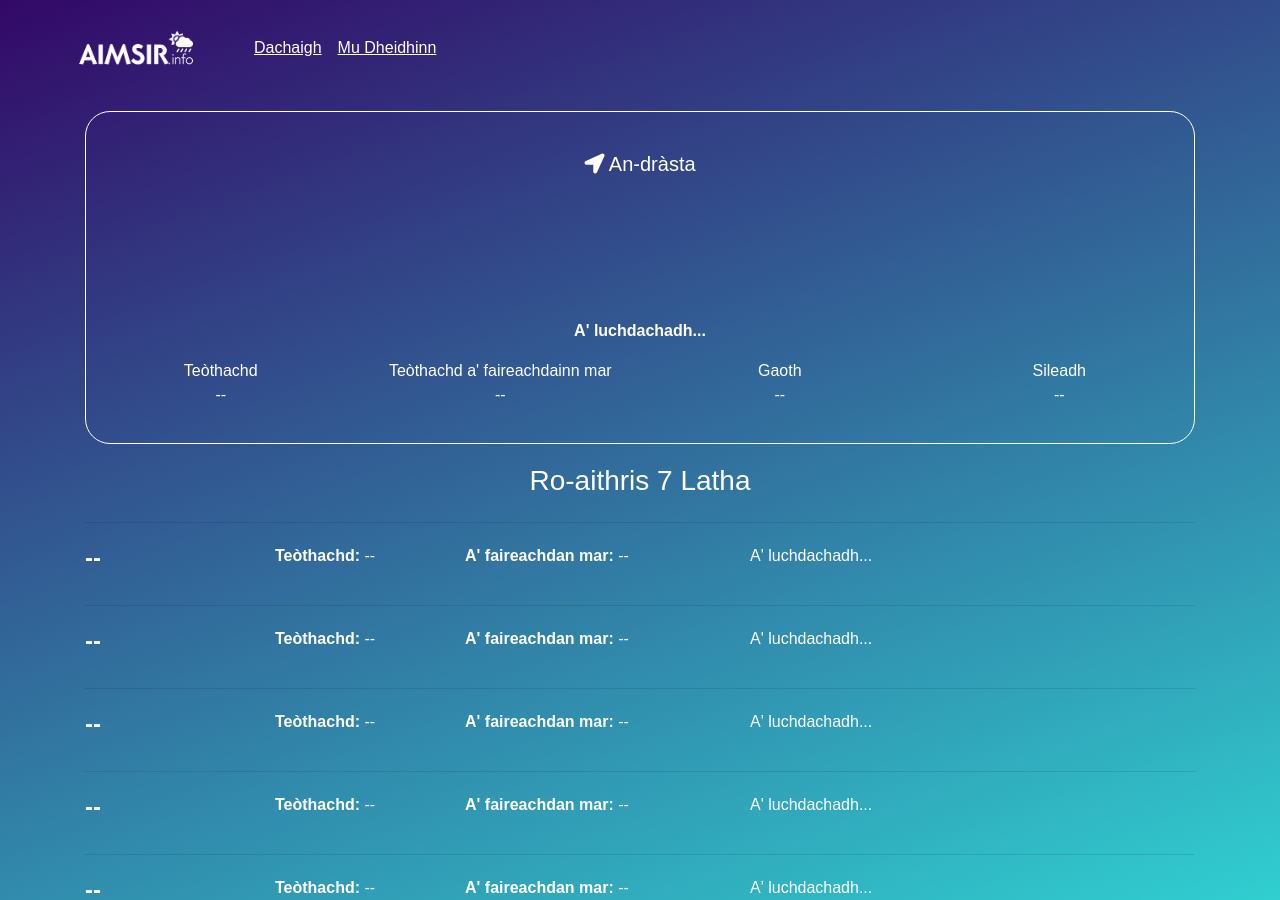
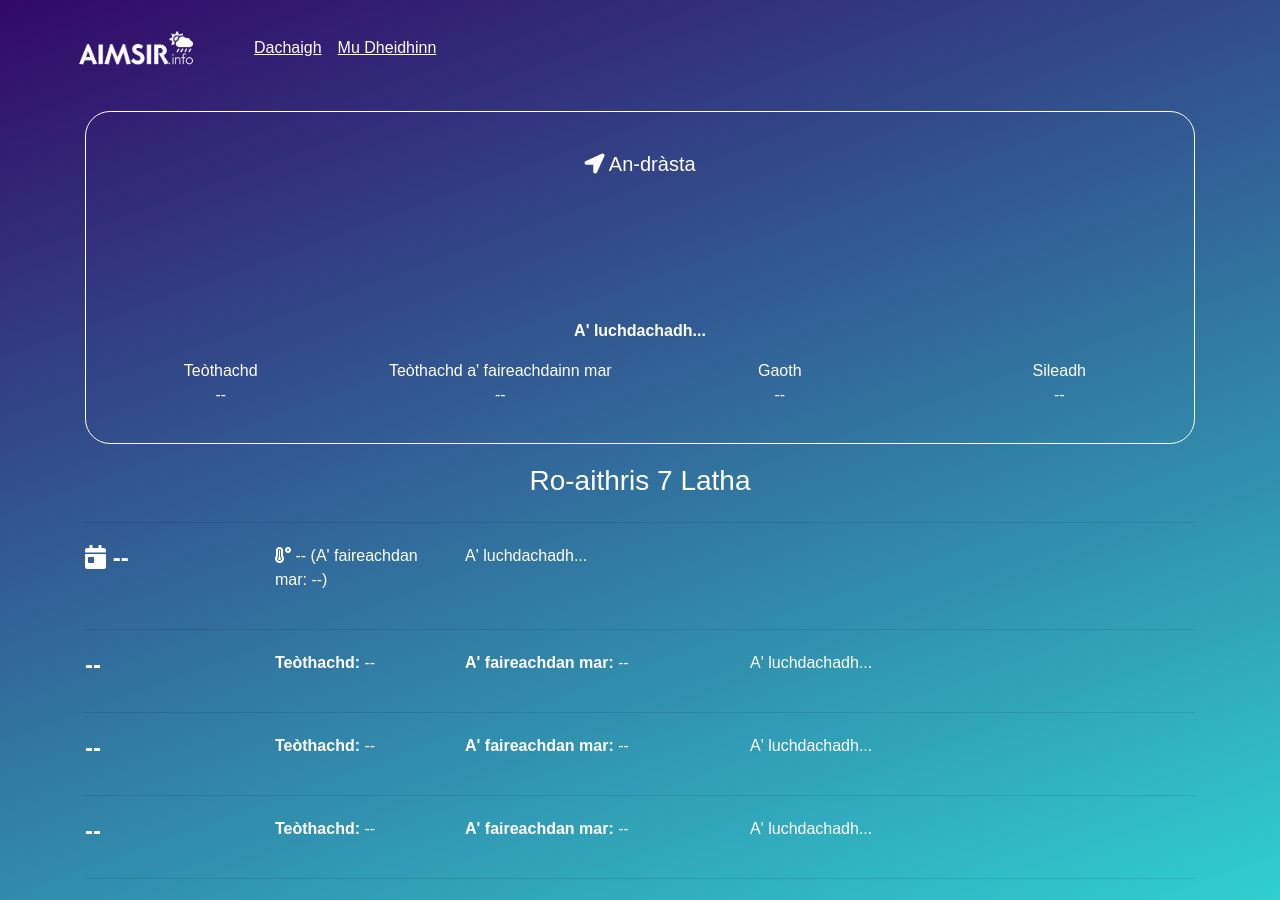
Before and after one commit to angeidheal/aimsir, a Jekyll site: the page built from index.html, in a window 1280 px wide and 900 px high. Built offline with Jekyll 4.4.1, drawn with Linux system fonts in a browser that asks for light colours; nearby versions of some CDN libraries; a script that is not in the unit is left out.

Commit message:
Update index.html

```diff
--- a/index.html
+++ b/index.html
@@ -42,13 +42,10 @@ title: Dachaigh
 
       <div class="row daily-summary day-1">
         <div class="col-md-2">
-          <h4 class="day-1-day">--</h4>
+          <h4><i class="fas fa-calendar-day"></i> <span class="day-1-day">--</span></h4>
         </div>
         <div class="col-md-2">
-          <p><strong>Teòthachd:</strong> <span class="day-1-temp">--</span></p>
-        </div>
-        <div class="col-md-3">
-          <p><strong>A' faireachdan mar:</strong> <span class="day-1-app-temp">--</span></p>
+          <p><i class="fas fa-temperature-high"></i> <span class="day-1-temp">--</span> (A' faireachdan mar: <span class="day-1-app-temp">--</span>)</p>
         </div>
         <div class="col-md-5 day-1-summary">
           A' luchdachadh...
```
